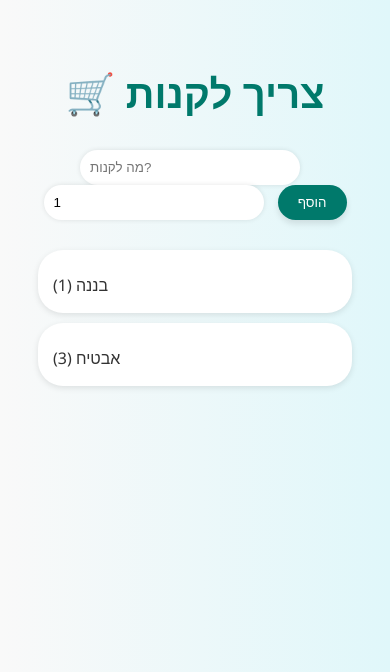
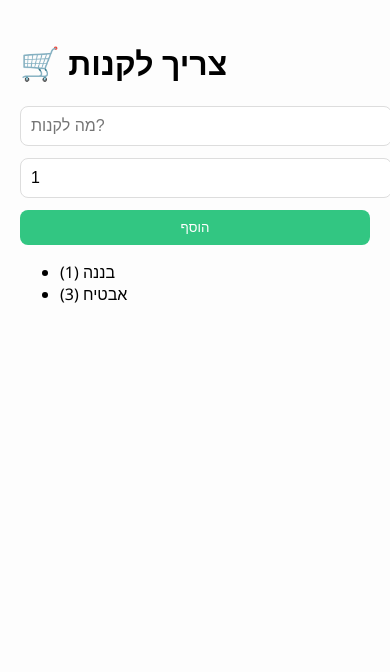
Before and after one commit to ShiraSchw/What_to_buy_list, a Flask app: page / in a window 390 px wide. Shown: the top 672 px of the page. Run offline with Flask 3, Linux system fonts and the light colour scheme; data comes from the database, SQL or seed files in the repository; data that the repository does not hold is empty; some libraries are stand-ins or nearby versions.

Commit message:
publish smartphone

```diff
--- a/static/style.css
+++ b/static/style.css
@@ -1,62 +1,78 @@
 body {
-    font-family: 'Segoe UI', sans-serif;
-    background: linear-gradient(to right, #f9f9f9, #e0f7fa);
-    color: #333;
-    padding: 30px;
+  margin: 0;
+  font-family: 'Segoe UI', sans-serif;
+  background-color: #fdfdfd;
+  padding: 20px;
 }
 
-h1 {
-    text-align: center;
-    color: #00796b;
-    font-size: 2.5rem;
-    margin-bottom: 30px;
+.container {
+  max-width: 600px;
+  margin: auto;
+  background: white;
+  border-radius: 16px;
+  box-shadow: 0 4px 12px rgba(0,0,0,0.1);
+  padding: 24px;
 }
 
 form {
-    text-align: center;
-    margin-bottom: 30px;
+  display: flex;
+  flex-direction: column;
+  gap: 12px;
 }
 
-input[type="text"], input[type="number"] {
-    padding: 10px;
-    border: none;
-    border-radius: 25px;
-    margin-right: 10px;
-    width: 200px;
-    box-shadow: 0 0 5px rgba(0,0,0,0.1);
+input[type="text"],
+input[type="number"] {
+  padding: 10px;
+  border-radius: 8px;
+  border: 1px solid #ddd;
+  font-size: 1em;
 }
 
 button {
-    background-color: #00796b;
-    color: white;
-    padding: 10px 20px;
-    border: none;
-    border-radius: 25px;
-    cursor: pointer;
-    box-shadow: 0 4px 6px rgba(0,0,0,0.1);
+  background-color: #32c682;
+  color: white;
+  border: none;
+  padding: 10px;
+  border-radius: 8px;
+  cursor: pointer;
+  transition: 0.3s;
 }
 
 button:hover {
-    background-color: #004d40;
+  background-color: #27b174;
 }
 
-ul {
-    list-style-type: none;
-    padding: 0;
+.item {
+  display: flex;
+  justify-content: space-between;
+  align-items: center;
+  border-bottom: 1px solid #eee;
+  padding: 10px 0;
 }
 
-li {
-    background: white;
-    margin-bottom: 10px;
-    padding: 15px;
-    border-radius: 25px;
-    box-shadow: 0 2px 6px rgba(0,0,0,0.1);
-    display: flex;
-    align-items: center;
-    justify-content: space-between;
+.item-icon {
+  width: 32px;
+  height: 32px;
+  margin-right: 8px;
 }
 
-.icon {
-    font-size: 24px;
-    margin-right: 10px;
+/* 🔽 תוספת חשובה לניידים */
+@media (max-width: 600px) {
+  .container {
+    padding: 16px;
+  }
+
+  .item {
+    flex-direction: column;
+    align-items: flex-start;
+  }
+
+  form {
+    flex-direction: column;
+  }
+
+  input,
+  button {
+    width: 100%;
+  }
 }
--- a/templates/index.html
+++ b/templates/index.html
@@ -1,7 +1,7 @@
 <!doctype html>
 <html lang="he">
 <head>
-    <meta charset="utf-8">
+    <meta name="viewport" content="width=device-width, initial-scale=1.0">
     <title>צריך לקנות</title>
     <link rel="stylesheet" href="{{ url_for('static', filename='style.css') }}">
     <script src="https://code.iconify.design/iconify-icon/1.0.8/iconify-icon.min.js"></script>
```
